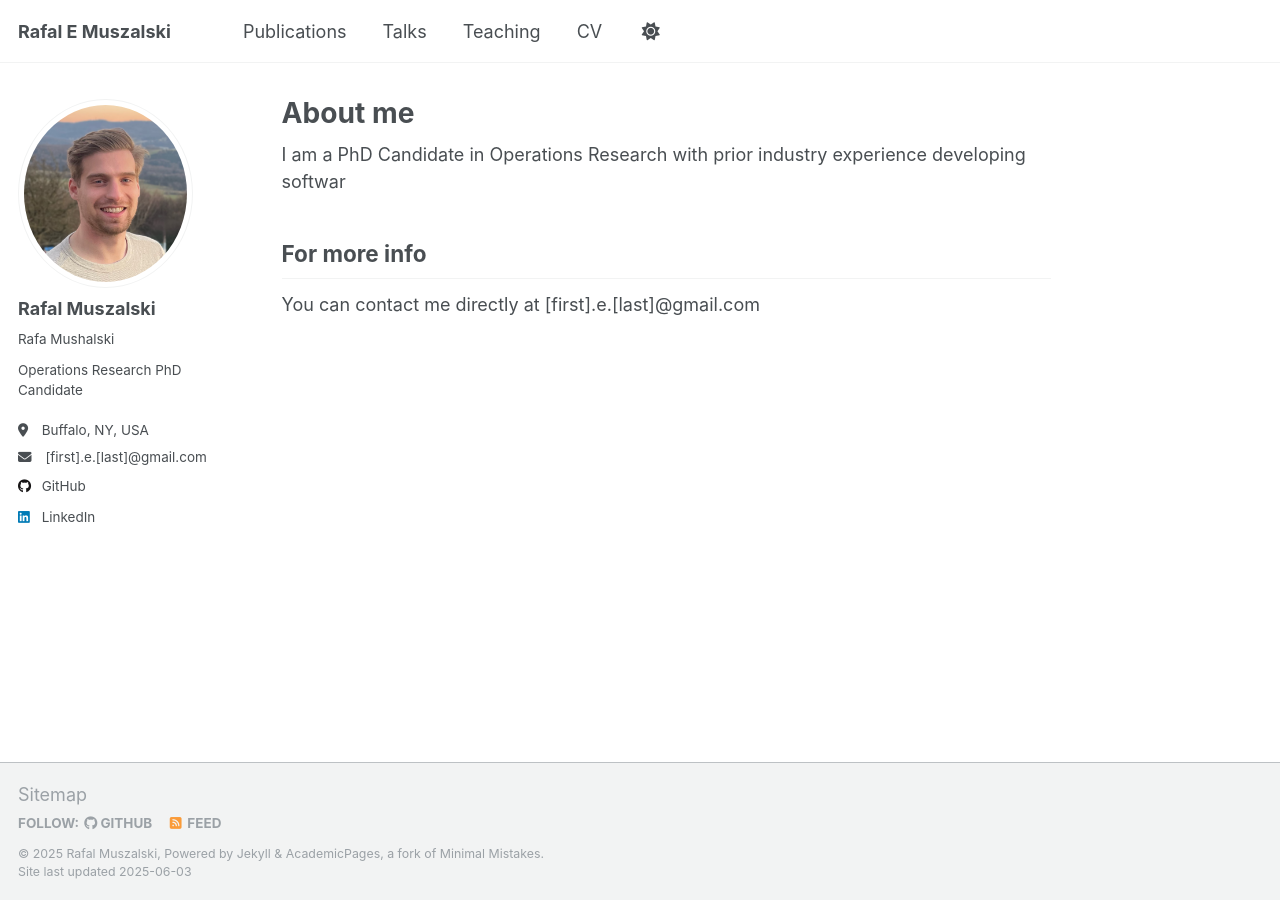
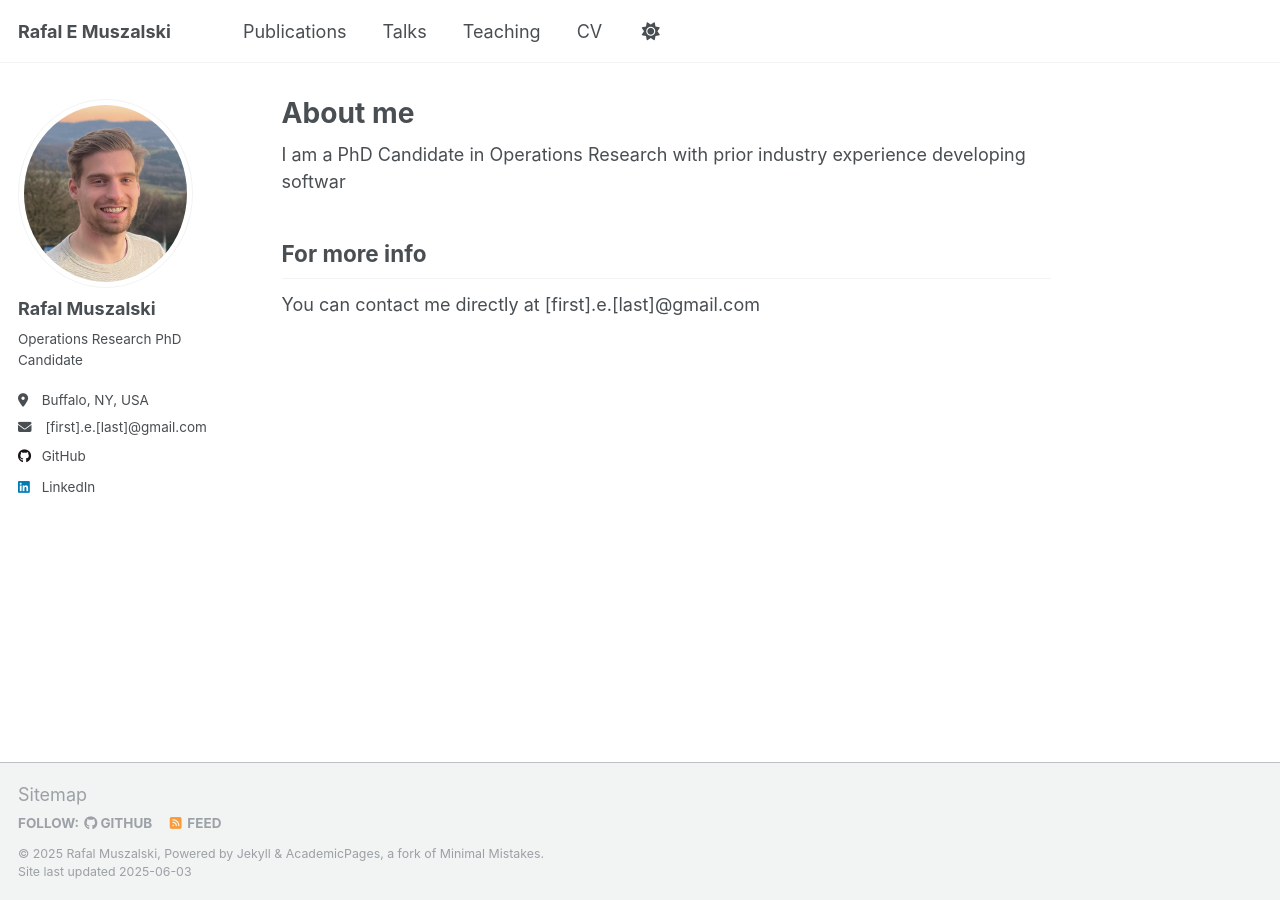
Before and after one commit to rafalmuszalski/rafalmuszalski.github.io, a Jekyll site: the page built from _pages/about.md, in a window 1280 px wide. Built offline with Jekyll 4.4.1, drawn with Linux system fonts in a browser that asks for light colours.

Commit message:
Update _config.yml

```diff
--- a/_config.yml
+++ b/_config.yml
@@ -24,7 +24,7 @@ author:
   # Biographic information
   avatar           : "profile.png"
   name             : "Rafal Muszalski"
-  pronouns         : "Rafa Mushalski"
+  pronouns         : #"Rafa Mushalski"
   bio              : "Operations Research PhD Candidate"
   location         : "Buffalo, NY, USA"
   employer         : #"Red Brick University"
```
